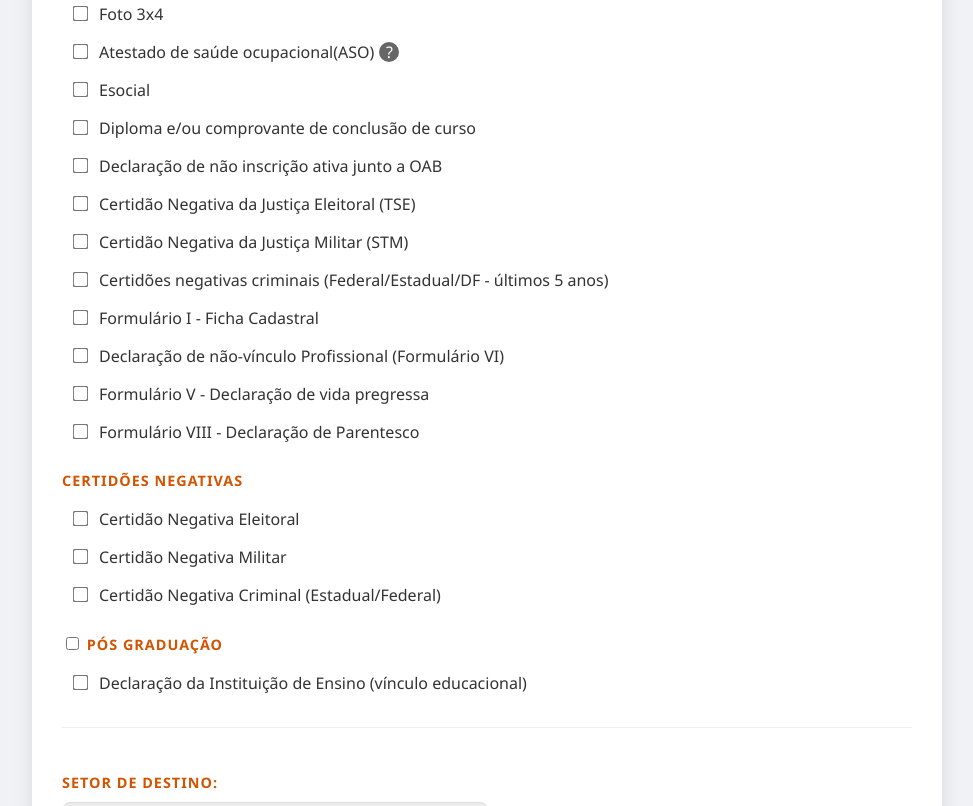
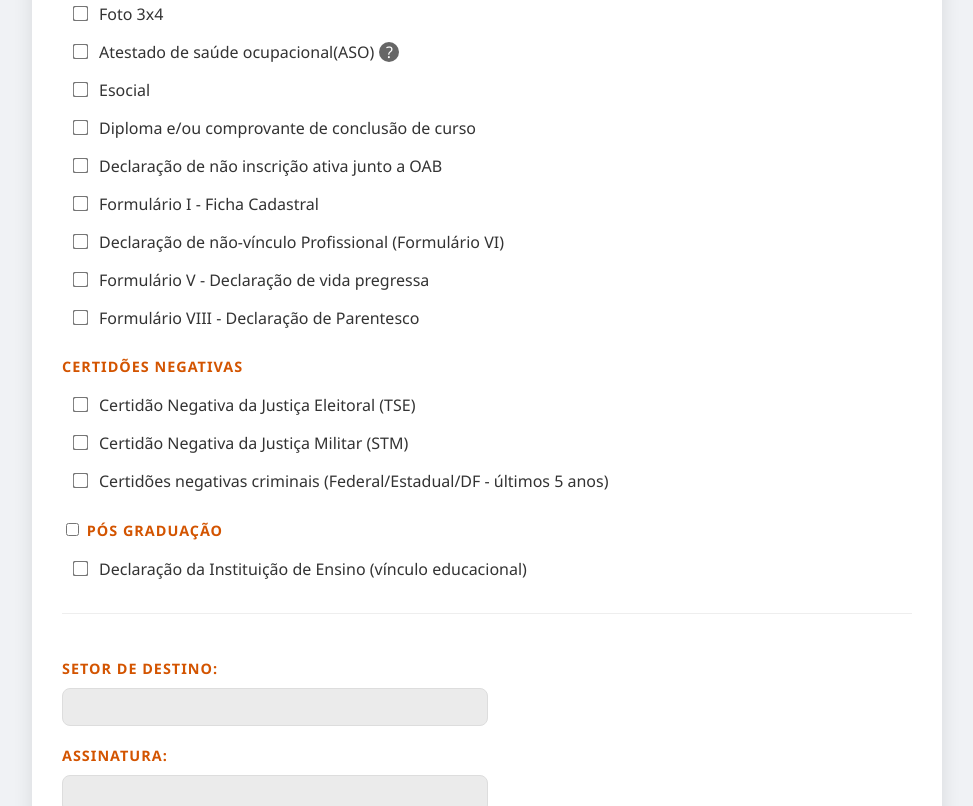
Before and after one commit to Nicolassiqueira05/ChecklistResidenteJuridicoTJES, a plain HTML site: page index.html in a window 1280 px wide. Shown: the part 476-1282 px from the top of the page, without its empty margins (153-1126 px from the left). Drawn offline with Linux system fonts and the light colour scheme.

Commit message:
Update index.html

```diff
--- a/index.html
+++ b/index.html
@@ -36,12 +36,6 @@
 
     <div class="item"><input type="checkbox" id="check_oab"><label for="check_oab">Declaração de não inscrição ativa junto a OAB</label></div>
 
-    <div class="item"><input type="checkbox" id="check_cert_tse"><label for="check_cert_tse">Certidão Negativa da Justiça Eleitoral (TSE)</label></div>
-
-    <div class="item"><input type="checkbox" id="check_cert_stm"><label for="check_cert_stm">Certidão Negativa da Justiça Militar (STM)</label></div>
-
-    <div class="item"><input type="checkbox" id="check_cert_criminal_completa"><label for="check_cert_criminal_completa">Certidões negativas criminais (Federal/Estadual/DF - últimos 5 anos)</label></div>
-
     <div class="item"><input type="checkbox" id="check_form_i"><label for="check_form_i">Formulário I - Ficha Cadastral</label></div>
 
     <div class="item"><input type="checkbox" id="check_decl_sem_vinculo"><label for="check_decl_sem_vinculo">Declaração de não-vínculo Profissional (Formulário VI)</label></div>
@@ -52,9 +46,11 @@
 
 
     <div class="section-title">Certidões Negativas</div>
-    <div class="item"><input type="checkbox" id="check_certidao_eleitoral"><label for="check_certidao_eleitoral">Certidão Negativa Eleitoral</label></div>
-    <div class="item"><input type="checkbox" id="check_certidao_militar"><label for="check_certidao_militar">Certidão Negativa Militar</label></div>
-    <div class="item"><input type="checkbox" id="check_certidao_criminal"><label for="check_certidao_criminal">Certidão Negativa Criminal (Estadual/Federal)</label></div>
+    <div class="item"><input type="checkbox" id="check_cert_tse"><label for="check_cert_tse">Certidão Negativa da Justiça Eleitoral (TSE)</label></div>
+
+    <div class="item"><input type="checkbox" id="check_cert_stm"><label for="check_cert_stm">Certidão Negativa da Justiça Militar (STM)</label></div>
+
+    <div class="item"><input type="checkbox" id="check_cert_criminal_completa"><label for="check_cert_criminal_completa">Certidões negativas criminais (Federal/Estadual/DF - últimos 5 anos)</label></div>
 
     <div class="section-title" id="title-pos"><input type="checkbox" id="check_pos"><label for="check_pos"> Pós Graduação</label></div>
     <div class="item"><input type="checkbox" id="check_decl_ensino"><label for="check_decl_ensino">Declaração da Instituição de Ensino (vínculo educacional)</label></div>
```
